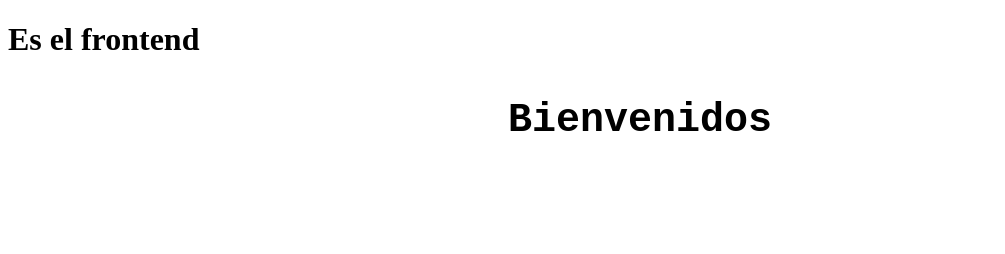
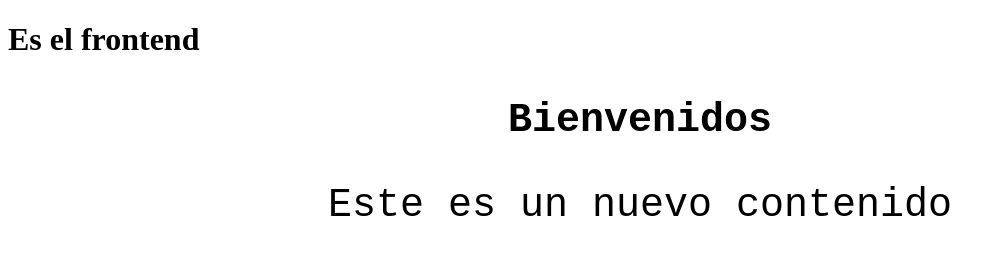
Before and after one commit to Santiavila573/testOOP, a plain HTML site: page index.html in a window 1280 px wide. Shown: the whole page, without its empty margins (0-1005 px from the left). Drawn offline with Linux system fonts and the light colour scheme.

Commit message:
New content in Frontend

```diff
--- a/index.html
+++ b/index.html
@@ -9,5 +9,6 @@
 <body>
     <h1>Es el frontend</h1>
     <p><strong>Bienvenidos</strong></p>
+    <p>Este es un nuevo contenido</p>
 </body>
 </html>
```
